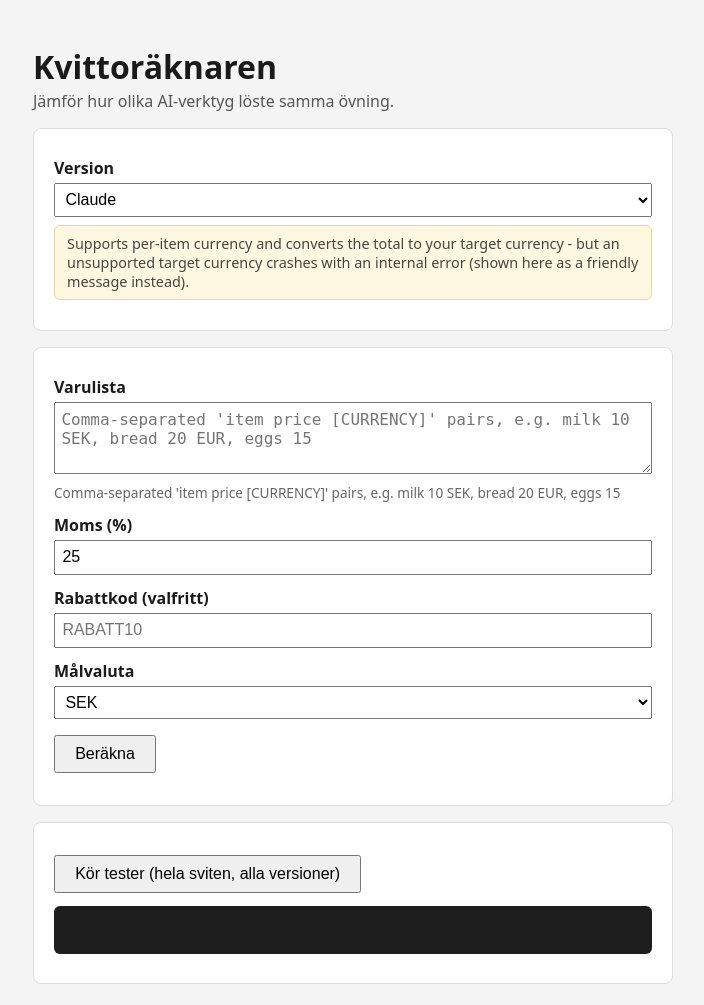
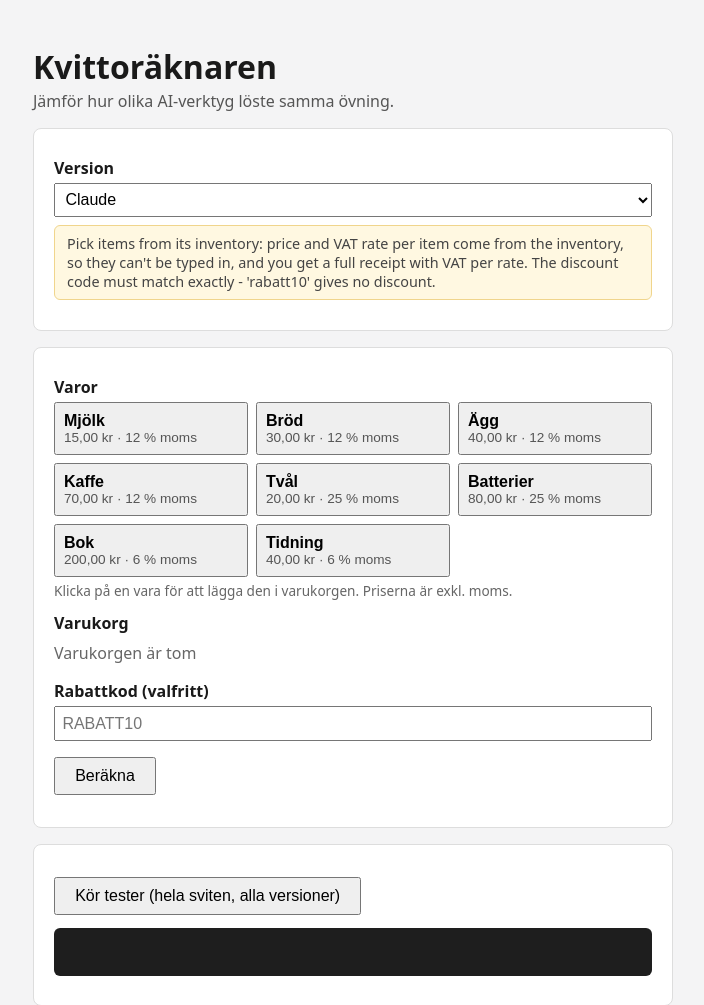
Before and after one commit to Tobzz100/KvittoR-knaren, a Flask app: page / in a window 1280 px wide. Shown: the top 1005 px of the page, without its empty margins (287-991 px from the left). Before the commit the page ends 984 px from the top, so only its background shows below. Run offline with Flask 3, Linux system fonts and the light colour scheme.

Commit message:
Låt webbsidan välja varor från med-claudes varulager med knappar
Co-Authored-By: Claude Opus 5.5 <noreply@anthropic.com>

```diff
--- a/webapp/app.py
+++ b/webapp/app.py
@@ -1,7 +1,9 @@
 import importlib.util
+import io
 import os
 import subprocess
 import sys
+from contextlib import redirect_stdout
 
 from flask import Flask, jsonify, render_template, request
 
@@ -12,18 +14,20 @@ VERSIONS = [
         "key": "med-claude",
         "label": "Claude",
         "folder": "../med-claude",
+        "uses_inventory": True,
         "supports_discount": True,
         "supports_currency": True,
         "currency_param": "target_currency",
         "list_help": "Comma-separated 'item price [CURRENCY]' pairs, e.g. milk 10 SEK, bread 20 EUR, eggs 15",
-        "quirk": "Supports per-item currency and converts the total to your target currency "
-        "- but an unsupported target currency crashes with an internal error "
-        "(shown here as a friendly message instead).",
+        "quirk": "Pick items from its inventory: price and VAT rate per item come from the inventory, "
+        "so they can't be typed in, and you get a full receipt with VAT per rate. "
+        "The discount code must match exactly - 'rabatt10' gives no discount.",
     },
     {
         "key": "med-copilot",
         "label": "Copilot",
         "folder": "../med-copilot",
+        "uses_inventory": False,
         "supports_discount": True,
         "supports_currency": True,
         "currency_param": "currency",
@@ -35,6 +39,7 @@ VERSIONS = [
         "key": "med-opencode",
         "label": "OpenCode",
         "folder": "../med-opencode",
+        "uses_inventory": False,
         "supports_discount": True,
         "supports_currency": True,
         "currency_param": "currency",
@@ -68,6 +73,7 @@ def public_version_info(entry):
     return {
         "key": entry["key"],
         "label": entry["label"],
+        "uses_inventory": entry["uses_inventory"],
         "supports_discount": entry["supports_discount"],
         "supports_currency": entry["supports_currency"],
         "currency_param": entry["currency_param"],
@@ -125,6 +131,52 @@ def api_calculate():
     return jsonify({"result": result})
 
 
+@app.route("/api/inventory/<version>")
+def api_inventory(version):
+    entry = get_version(version)
+    if entry is None or not entry["uses_inventory"]:
+        return jsonify({"error": "This version has no inventory"}), 404
+
+    module = load_version_module(entry)
+    return jsonify(
+        [
+            {"name": name, "price": price, "vat_percent": vat_percent}
+            for name, (price, vat_percent) in module.INVENTORY.items()
+        ]
+    )
+
+
+@app.route("/api/receipt", methods=["POST"])
+def api_receipt():
+    # Same flow as the version's CLI: item names are looked up in its inventory,
+    # so price and VAT rate never come from the browser.
+    data = request.get_json(silent=True) or {}
+
+    entry = get_version(data.get("version"))
+    if entry is None or not entry["uses_inventory"]:
+        return jsonify({"error": "This version has no inventory"}), 400
+
+    names = data.get("items", [])
+    if not isinstance(names, list) or not all(isinstance(name, str) for name in names):
+        return jsonify({"error": "Items must be a list of item names"}), 400
+
+    discount_code = data.get("discount_code") or ""
+    if not isinstance(discount_code, str):
+        return jsonify({"error": "Discount code must be text"}), 400
+
+    # warnings (unknown item, unknown discount code) are printed by the version, so capture them
+    output = io.StringIO()
+    try:
+        module = load_version_module(entry)
+        with redirect_stdout(output):
+            items = module.items_from_inventory(", ".join(names))
+            receipt = module.format_receipt(items, module.lookup_discount(discount_code))
+    except ValueError as error:
+        return jsonify({"error": str(error)}), 400
+
+    return jsonify({"receipt": receipt, "messages": output.getvalue().splitlines()})
+
+
 @app.route("/api/test/<version>", methods=["POST"])
 def api_test(version):
     # Runs the shared tests at the repo root (behavior all versions agree on)
--- a/webapp/static/app.js
+++ b/webapp/static/app.js
@@ -1,8 +1,14 @@
 let versions = [];
 let currentEntry = null;
+let cart = []; // item names in the order they were added, one entry per item
 
 const versionSelect = document.getElementById("version-select");
 const quirkBlurb = document.getElementById("quirk-blurb");
+const inventoryField = document.getElementById("inventory-field");
+const inventoryButtons = document.getElementById("inventory-buttons");
+const cartList = document.getElementById("cart");
+const listField = document.getElementById("list-field");
+const momsField = document.getElementById("moms-field");
 const shoppingList = document.getElementById("shopping-list");
 const listHelp = document.getElementById("list-help");
 const discountField = document.getElementById("discount-field");
@@ -10,6 +16,7 @@ const currencyField = document.getElementById("currency-field");
 const currencyLabel = document.getElementById("currency-label");
 const calcForm = document.getElementById("calc-form");
 const resultDiv = document.getElementById("result");
+const receiptPre = document.getElementById("receipt");
 const runTestsButton = document.getElementById("run-tests");
 const testStatus = document.getElementById("test-status");
 const testOutput = document.getElementById("test-output");
@@ -18,20 +25,95 @@ function findVersion(key) {
   return versions.find((entry) => entry.key === key);
 }
 
+function formatKr(amount) {
+  return `${Number(amount).toFixed(2).replace(".", ",")} kr`;
+}
+
+function renderCart() {
+  cartList.innerHTML = "";
+  if (cart.length === 0) {
+    const empty = document.createElement("li");
+    empty.className = "empty";
+    empty.textContent = "Varukorgen är tom";
+    cartList.appendChild(empty);
+    return;
+  }
+
+  const counts = new Map();
+  for (const name of cart) {
+    counts.set(name, (counts.get(name) || 0) + 1);
+  }
+  for (const [name, count] of counts) {
+    const row = document.createElement("li");
+    const text = document.createElement("span");
+    text.textContent = `${name} × ${count}`;
+    const remove = document.createElement("button");
+    remove.type = "button";
+    remove.textContent = "−";
+    remove.title = `Ta bort en ${name}`;
+    remove.addEventListener("click", () => {
+      cart.splice(cart.lastIndexOf(name), 1);
+      renderCart();
+    });
+    row.append(text, remove);
+    cartList.appendChild(row);
+  }
+}
+
+async function loadInventory(entry) {
+  inventoryButtons.textContent = "Laddar varor...";
+  const response = await fetch(`/api/inventory/${entry.key}`);
+  const items = await response.json();
+  if (currentEntry !== entry) {
+    return; // the user switched version while loading
+  }
+
+  inventoryButtons.innerHTML = "";
+  for (const item of items) {
+    const button = document.createElement("button");
+    button.type = "button";
+    button.className = "item-button";
+    const name = document.createElement("span");
+    name.className = "item-name";
+    name.textContent = item.name;
+    const price = document.createElement("span");
+    price.className = "item-price";
+    price.textContent = `${formatKr(item.price)} · ${item.vat_percent} % moms`;
+    button.append(name, price);
+    button.addEventListener("click", () => {
+      cart.push(item.name);
+      renderCart();
+    });
+    inventoryButtons.appendChild(button);
+  }
+}
+
 function renderForm(entry) {
   currentEntry = entry;
   quirkBlurb.textContent = entry.quirk;
   listHelp.textContent = entry.list_help;
   shoppingList.placeholder = entry.list_help;
 
+  // with an inventory, price, VAT rate and currency all come from the version itself
+  inventoryField.classList.toggle("hidden", !entry.uses_inventory);
+  listField.classList.toggle("hidden", entry.uses_inventory);
+  momsField.classList.toggle("hidden", entry.uses_inventory);
   discountField.classList.toggle("hidden", !entry.supports_discount);
-  currencyField.classList.toggle("hidden", !entry.supports_currency);
+  currencyField.classList.toggle("hidden", !entry.supports_currency || entry.uses_inventory);
   if (entry.supports_currency) {
     currencyLabel.textContent = entry.currency_param === "target_currency" ? "Målvaluta" : "Valuta";
   }
 
+  cart = [];
+  if (entry.uses_inventory) {
+    renderCart();
+    loadInventory(entry);
+  }
+
   resultDiv.textContent = "";
   resultDiv.className = "";
+  receiptPre.textContent = "";
+  receiptPre.classList.add("hidden");
 }
 
 async function loadVersions() {
@@ -53,8 +135,38 @@ versionSelect.addEventListener("change", () => {
   renderForm(findVersion(versionSelect.value));
 });
 
+async function showReceipt() {
+  const response = await fetch("/api/receipt", {
+    method: "POST",
+    headers: { "Content-Type": "application/json" },
+    body: JSON.stringify({
+      version: currentEntry.key,
+      items: cart,
+      discount_code: document.getElementById("discount-code").value,
+    }),
+  });
+  const data = await response.json();
+
+  if (!response.ok) {
+    resultDiv.textContent = `Fel: ${data.error}`;
+    resultDiv.className = "error";
+    receiptPre.classList.add("hidden");
+    return;
+  }
+
+  resultDiv.textContent = data.messages.join("\n");
+  resultDiv.className = data.messages.length ? "warning" : "";
+  receiptPre.textContent = data.receipt;
+  receiptPre.classList.remove("hidden");
+}
+
 calcForm.addEventListener("submit", async (event) => {
   event.preventDefault();
+
+  if (currentEntry.uses_inventory) {
+    await showReceipt();
+    return;
+  }
 
   const payload = {
     version: currentEntry.key,
--- a/webapp/static/style.css
+++ b/webapp/static/style.css
@@ -87,6 +87,76 @@ button {
   color: #146c2e;
 }
 
+#result.warning {
+  color: #8a5a00;
+  font-size: 0.95rem;
+  white-space: pre-line;
+}
+
+.inventory {
+  display: grid;
+  grid-template-columns: repeat(auto-fill, minmax(9rem, 1fr));
+  gap: 0.5rem;
+}
+
+.item-button {
+  margin-top: 0;
+  padding: 0.5rem;
+  display: flex;
+  flex-direction: column;
+  align-items: flex-start;
+  text-align: left;
+}
+
+.item-name {
+  font-weight: 600;
+}
+
+.item-price {
+  font-size: 0.85rem;
+  color: #555;
+}
+
+#cart {
+  list-style: none;
+  padding: 0;
+  margin: 0;
+}
+
+#cart li {
+  display: flex;
+  justify-content: space-between;
+  align-items: center;
+  padding: 0.25rem 0;
+  border-bottom: 1px solid #eee;
+}
+
+#cart li.empty {
+  color: #666;
+  border-bottom: none;
+}
+
+#cart li button {
+  margin-top: 0;
+  padding: 0.1rem 0.6rem;
+}
+
+#receipt {
+  margin-top: 1rem;
+  padding: 0.75rem;
+  background: #fffdf5;
+  border: 1px dashed #bbb;
+  border-radius: 6px;
+  font-family: ui-monospace, Consolas, monospace;
+  width: max-content;
+  max-width: 100%;
+  overflow-x: auto;
+}
+
+#receipt.hidden {
+  display: none;
+}
+
 #test-status {
   margin-top: 0.5rem;
   font-weight: 600;
--- a/webapp/templates/index.html
+++ b/webapp/templates/index.html
@@ -19,12 +19,25 @@
 
     <section class="panel">
       <form id="calc-form">
-        <label for="shopping-list">Varulista</label>
-        <textarea id="shopping-list" rows="3" placeholder=""></textarea>
-        <p id="list-help" class="help"></p>
+        <div id="inventory-field" class="field">
+          <label>Varor</label>
+          <div id="inventory-buttons" class="inventory"></div>
+          <p class="help">Klicka på en vara för att lägga den i varukorgen. Priserna är exkl. moms.</p>
 
-        <label for="moms">Moms (%)</label>
-        <input type="number" id="moms" value="25" step="0.1">
+          <label>Varukorg</label>
+          <ul id="cart"></ul>
+        </div>
+
+        <div id="list-field" class="field">
+          <label for="shopping-list">Varulista</label>
+          <textarea id="shopping-list" rows="3" placeholder=""></textarea>
+          <p id="list-help" class="help"></p>
+        </div>
+
+        <div id="moms-field" class="field">
+          <label for="moms">Moms (%)</label>
+          <input type="number" id="moms" value="25" step="0.1">
+        </div>
 
         <div id="discount-field" class="field">
           <label for="discount-code">Rabattkod (valfritt)</label>
@@ -43,6 +56,7 @@
         <button type="submit">Beräkna</button>
       </form>
       <div id="result"></div>
+      <pre id="receipt" class="hidden"></pre>
     </section>
 
     <section class="panel">
```
Also changed, not shown: AGENTS.md (+1 -1 lines), webapp/test_app.py (+60 -0 lines).
